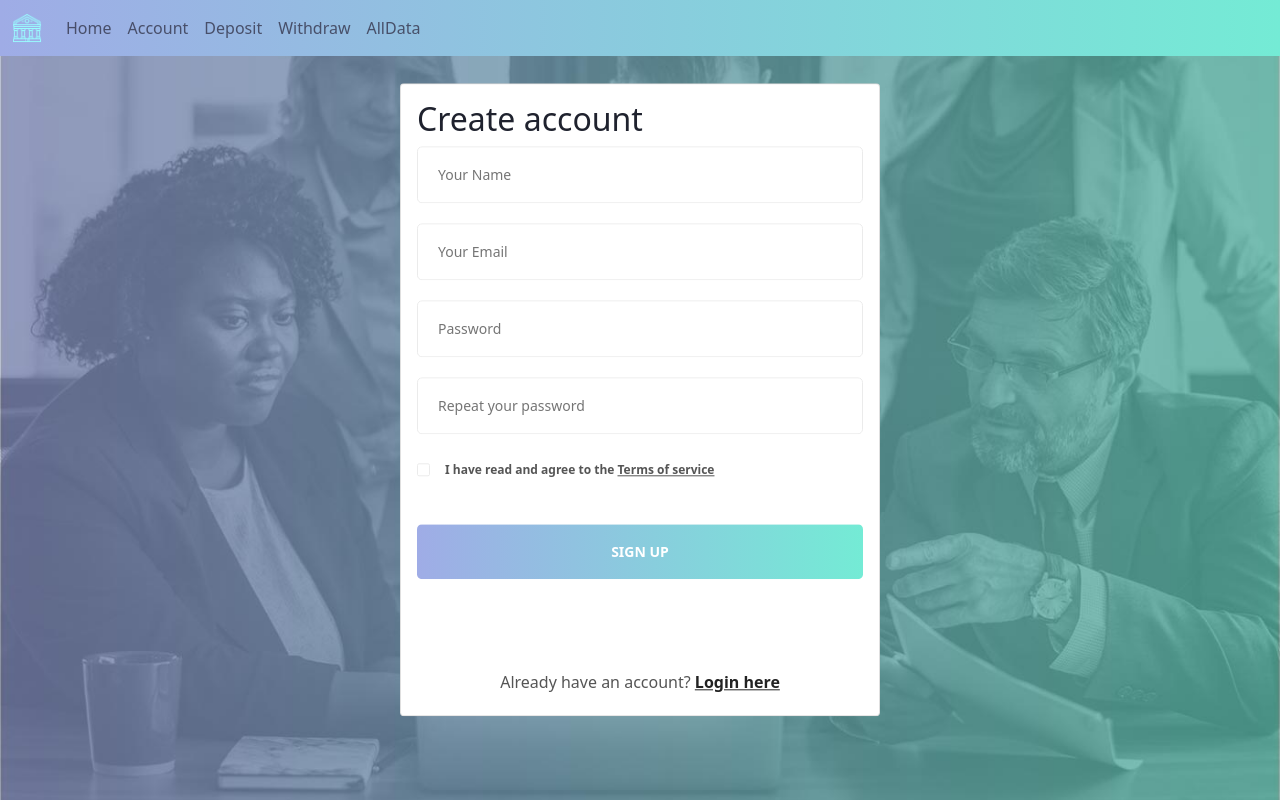
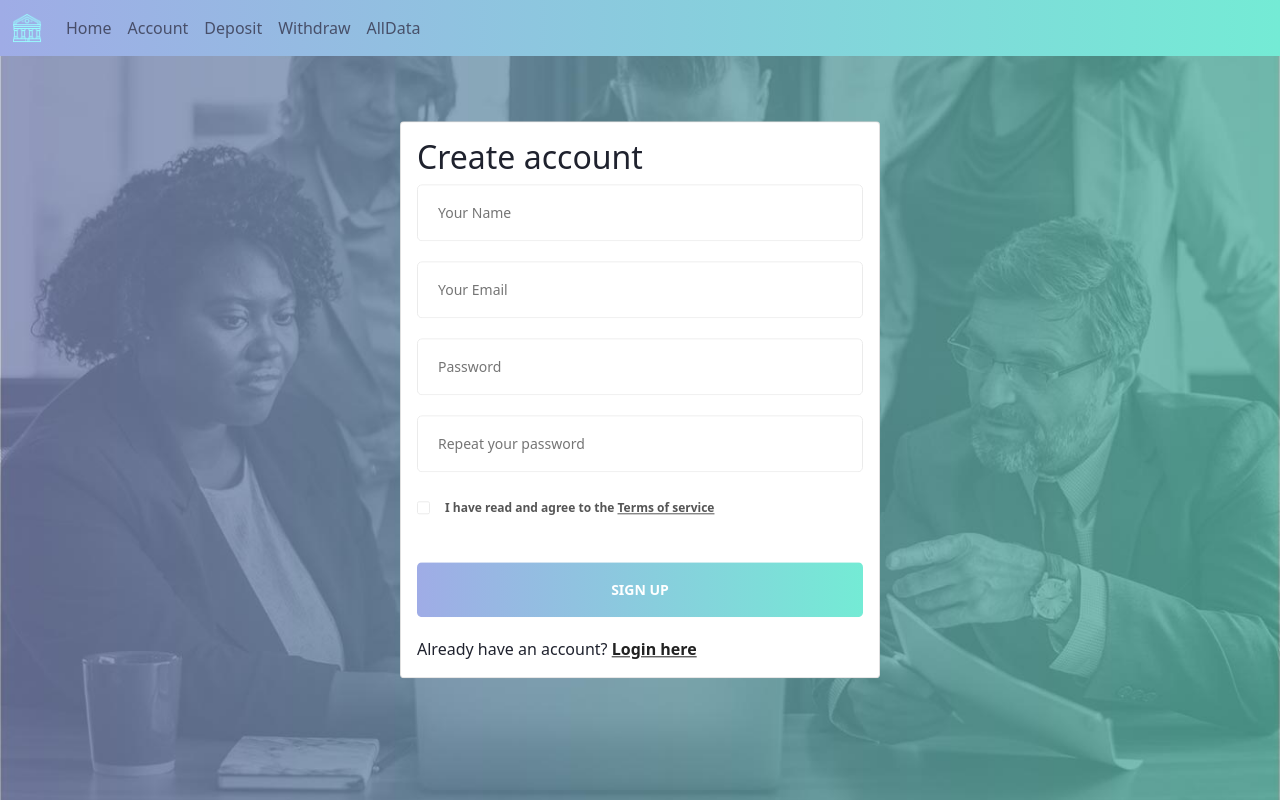
Before and after one commit to SarahRowan711/bankap, a React (Create React App) app: page /Account in a window 1280 px wide. Built offline with nearby package versions, Linux system fonts and the light colour scheme.

Commit message:
small style change

```diff
--- a/src/components/Account.js
+++ b/src/components/Account.js
@@ -35,9 +35,7 @@ class Account extends React.Component {
                             <input type="submit" name="submit" id="submit" className="form-submit" value="Sign up"/>
                         </div>
                     </form>
-                    <p className="loginhere">
                         Already have an account? <a href="#" className="loginhere-link">Login here</a>
-                    </p>
                     </>
                     </Card.Body>
                 </Card>
```
